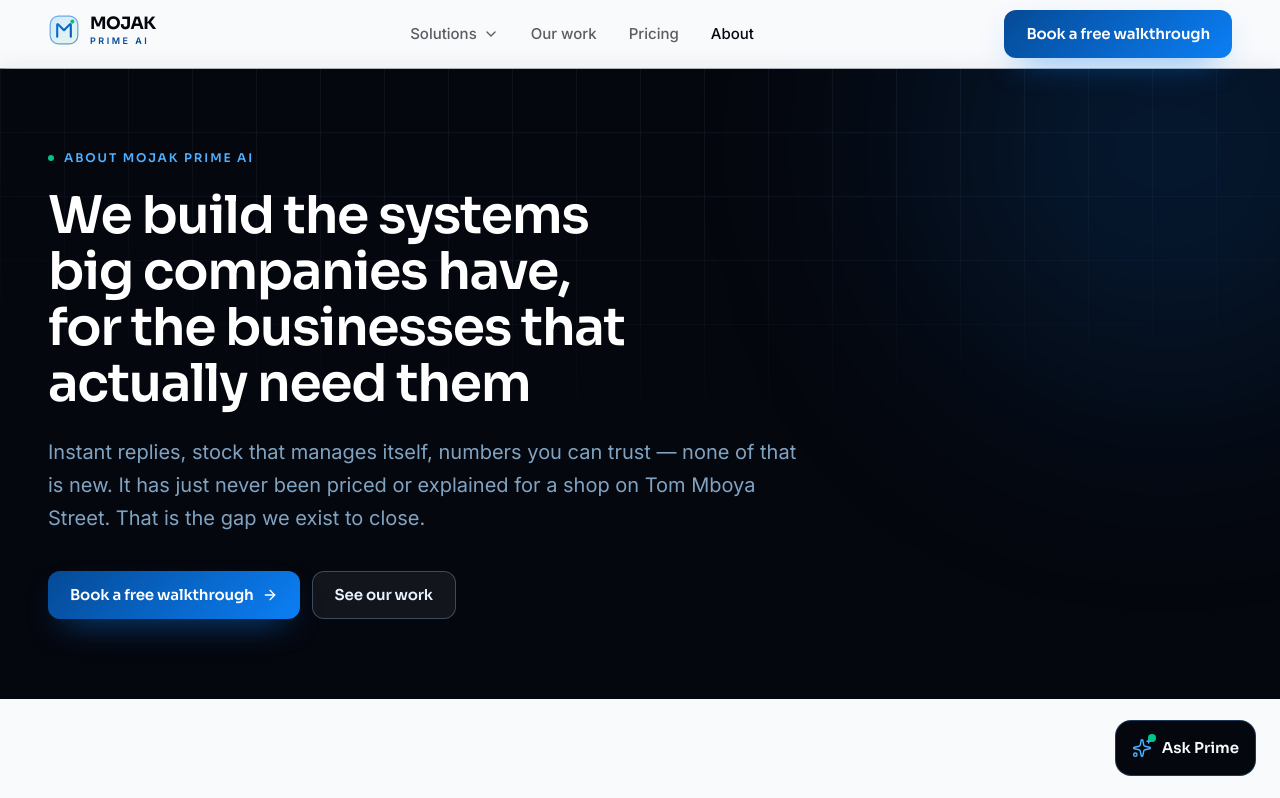
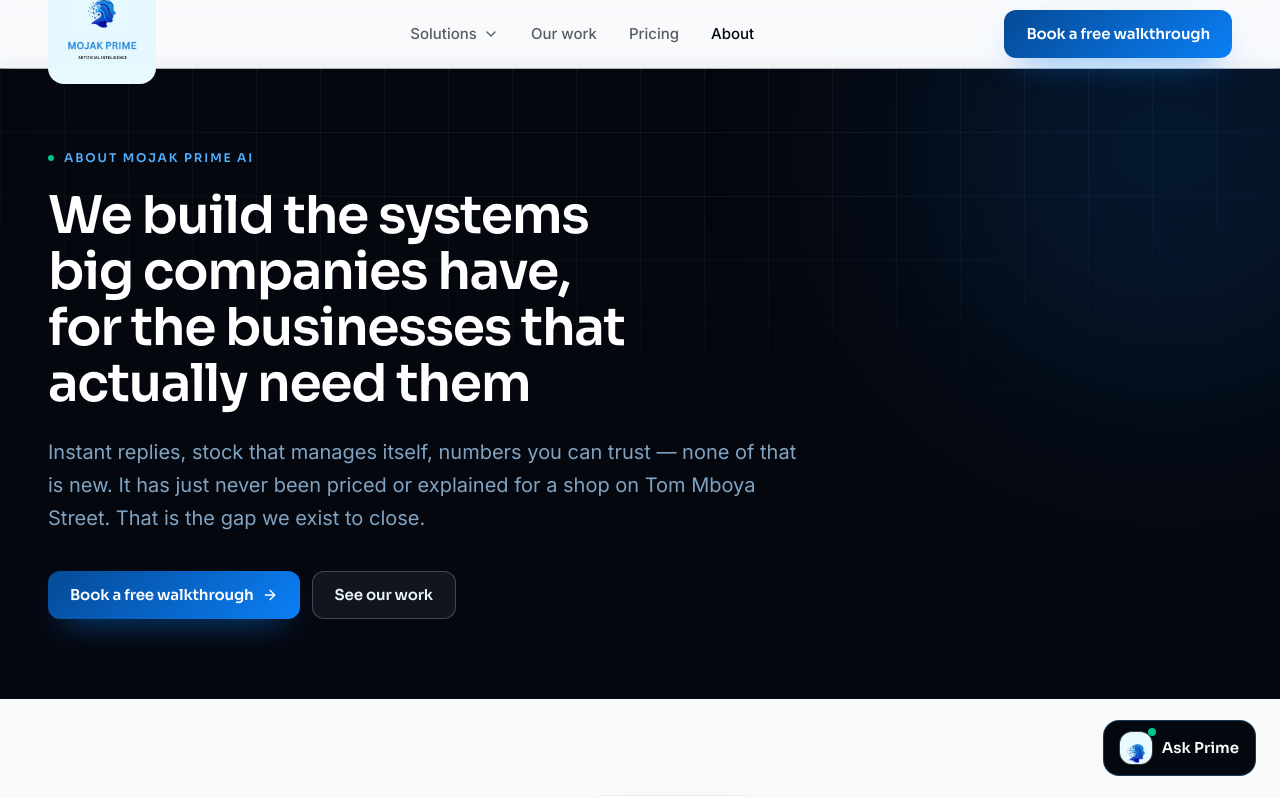
Before and after one commit to mojakprimeai-lc/MOJAKPRIMEAI, a Next.js app: page /about in a window 1280 px wide. Shown: the top 798 px of the page. Built offline with nearby package versions, Linux system fonts and the light colour scheme.

Commit message:
Add official Mojak logo, update FAQs and Examples labels

```diff
--- a/src/app/about/page.tsx
+++ b/src/app/about/page.tsx
@@ -1,4 +1,5 @@
 import type { Metadata } from "next";
+import Image from "next/image";
 import Link from "next/link";
 import { ArrowUpRight, Compass, Mail, MapPin, Sparkles } from "lucide-react";
 
@@ -37,6 +38,17 @@ export default function AboutPage() {
             <SectionHeading eyebrow="Who we are" title="A young company that would rather be judged on what it has built" />
 
             <div className="prose-clean text-lg text-ink/75">
+              {/* Official logo — anchors the brand identity for first-time visitors */}
+              <div className="mb-7 inline-block overflow-hidden rounded-2xl border border-ink/8 bg-white p-1 shadow-lift">
+                <Image
+                  src="/mojaklogo.jpg"
+                  alt="Mojak Prime AI — official logo"
+                  width={160}
+                  height={160}
+                  className="block rounded-xl"
+                  style={{ mixBlendMode: "multiply" }}
+                />
+              </div>
               <p>
                 {company.legalName} is a technology company based in {company.city}. We build three things:
                 AI-powered websites, chat assistants that answer customers on WhatsApp and social media, and
--- a/src/app/layout.tsx
+++ b/src/app/layout.tsx
@@ -63,6 +63,13 @@ export const metadata: Metadata = {
     title: `${company.legalName} — AI for Kenyan businesses`,
     description:
       "AI websites, WhatsApp assistants and smart POS. Built in Nairobi, priced for SMEs. No forced Mojak labour fees.",
+  },
+  icons: {
+    icon: [
+      { url: "/mojaklogo.jpg", type: "image/jpeg" },
+    ],
+    apple: "/mojaklogo.jpg",
+    shortcut: "/mojaklogo.jpg",
   },
   robots: {
     index: true,
--- a/src/components/assistant/assistant.tsx
+++ b/src/components/assistant/assistant.tsx
@@ -2,7 +2,7 @@
 
 import Link from "next/link";
 import { useCallback, useEffect, useRef, useState } from "react";
-import { ArrowUpRight, MessageSquareText, Send, Sparkles, X } from "lucide-react";
+import { ArrowUpRight, MessageSquareText, Send, X } from "lucide-react";
 
 import { BrandGlyph } from "@/components/brand-mark";
 import { cx } from "@/components/ui/primitives";
@@ -116,8 +116,8 @@ export function Assistant() {
           open && "pointer-events-none scale-90 opacity-0",
         )}
       >
-        <span className="relative inline-flex">
-          <Sparkles className="h-5 w-5 text-azure-2" strokeWidth={1.75} aria-hidden />
+        <span className="relative inline-flex shrink-0">
+          <BrandGlyph tone="light" className="h-8 w-8" />
           <span className="absolute -right-1 -top-1 h-2 w-2 animate-pulse-dot rounded-full bg-mint" aria-hidden />
         </span>
         <span className="font-display text-[0.9375rem] font-semibold">Ask Prime</span>
--- a/src/components/brand-mark.tsx
+++ b/src/components/brand-mark.tsx
@@ -1,49 +1,64 @@
+import Image from "next/image";
+
 import { cx } from "@/components/ui/primitives";
 
 /**
- * The Mojak mark: an "M" rising out of a chip tile, with a live signal node.
- * Drawn rather than imported so it stays crisp at every size and can be
- * recoloured for dark and light surfaces.
+ * BrandGlyph — the Mojak AI head icon, cropped from the official logo.
+ *
+ * Used at small sizes where only the mark is needed (assistant chat header,
+ * compact icon contexts). The logo's own background colour (#eaf4fc) is used
+ * as the containing chip's fill so the image always sits in its natural
+ * environment and looks crisp on both light and dark surfaces.
+ *
+ * Cropping: the original 640×640 JPG has the head mark in the upper-centre
+ * region. We display the container smaller than the image by zooming the
+ * background to ~220 % and positioning it at the top of the frame, which
+ * isolates just the AI-head graphic without any raster editing.
  */
-export function BrandGlyph({ className, tone = "dark" }: { className?: string; tone?: "dark" | "light" }) {
-  const id = tone === "light" ? "mojak-glyph-light" : "mojak-glyph-dark";
-
+export function BrandGlyph({
+  className,
+  tone = "dark",
+}: {
+  className?: string;
+  tone?: "dark" | "light";
+}) {
   return (
-    <svg viewBox="0 0 40 40" fill="none" aria-hidden className={cx("shrink-0", className)}>
-      <defs>
-        <linearGradient id={`${id}-stroke`} x1="6" y1="4" x2="34" y2="36" gradientUnits="userSpaceOnUse">
-          <stop stopColor={tone === "light" ? "#4fb0ff" : "#0b7ff5"} />
-          <stop offset="1" stopColor={tone === "light" ? "#00c48c" : "#054a96"} />
-        </linearGradient>
-        <linearGradient id={`${id}-tile`} x1="4" y1="4" x2="36" y2="36" gradientUnits="userSpaceOnUse">
-          <stop stopColor={tone === "light" ? "rgba(79,176,255,0.22)" : "rgba(11,127,245,0.14)"} />
-          <stop offset="1" stopColor={tone === "light" ? "rgba(0,196,140,0.12)" : "rgba(0,196,140,0.08)"} />
-        </linearGradient>
-      </defs>
-
-      <rect x="2" y="2" width="36" height="36" rx="11" fill={`url(#${id}-tile)`} />
-      <rect
-        x="2.75"
-        y="2.75"
-        width="34.5"
-        height="34.5"
-        rx="10.25"
-        stroke={`url(#${id}-stroke)`}
-        strokeWidth="1.5"
-        opacity="0.55"
-      />
-      <path
-        d="M11.5 28.5V13.2c0-.55.66-.83 1.05-.44L20 20.2l7.45-7.44c.39-.39 1.05-.11 1.05.44V28.5"
-        stroke={`url(#${id}-stroke)`}
-        strokeWidth="2.6"
-        strokeLinecap="round"
-        strokeLinejoin="round"
-      />
-      <circle cx="30.5" cy="9.5" r="2.6" fill={tone === "light" ? "#34e0ac" : "#00c48c"} />
-    </svg>
+    <span
+      className={cx(
+        "inline-block shrink-0 overflow-hidden rounded-xl",
+        // Ring on dark surfaces so the chip reads against the background
+        tone === "light" && "ring-1 ring-white/20",
+        className,
+      )}
+      style={{
+        backgroundImage: "url('/mojaklogo.jpg')",
+        backgroundSize: "220%",
+        backgroundPosition: "50% 8%",
+        backgroundRepeat: "no-repeat",
+        // Match the logo's own page colour so there is no visible border seam
+        backgroundColor: "#eaf4fc",
+      }}
+      role="img"
+      aria-label="Mojak Prime AI"
+    />
   );
 }
 
+/**
+ * BrandMark — the full Mojak Prime AI wordmark used in the header and footer.
+ *
+ * Light surfaces (tone="dark", i.e. the header):
+ *   The logo image is rendered with mix-blend-mode:multiply. The logo's
+ *   pale-blue background (#eaf4fc) mathematically multiplies with the site's
+ *   --color-paper (#f8fafc) and becomes nearly invisible, leaving only the
+ *   coloured head mark and bold wordmark text.
+ *
+ * Dark surfaces (tone="light", i.e. the footer):
+ *   The logo sits inside a frosted white-on-dark pill so it remains legible
+ *   against the navy/ink background without any colour inversion.
+ *
+ * The compact prop reduces the rendered size for the fixed header bar.
+ */
 export function BrandMark({
   tone = "dark",
   className,
@@ -53,27 +68,43 @@ export function BrandMark({
   className?: string;
   compact?: boolean;
 }) {
+  // The logo is square; height drives both dimensions at natural aspect ratio.
+  const imgSize = compact ? 108 : 124;
+
+  if (tone === "light") {
+    // Dark surface — wrap in a frosted white pill so the logo stands out
+    return (
+      <span className={cx("inline-flex items-center", className)}>
+        <span className="inline-flex items-center justify-center overflow-hidden rounded-2xl bg-white/10 p-1.5 ring-1 ring-white/15 backdrop-blur-sm">
+          <Image
+            src="/mojaklogo.jpg"
+            alt="Mojak Prime AI"
+            width={imgSize}
+            height={imgSize}
+            className="block rounded-xl"
+            priority
+          />
+        </span>
+      </span>
+    );
+  }
+
+  // Light surface — multiply blend removes the near-white logo background
   return (
-    <span className={cx("inline-flex items-center gap-2.5", className)}>
-      <BrandGlyph tone={tone} className={compact ? "h-8 w-8" : "h-9 w-9"} />
-      <span className="flex flex-col leading-none">
-        <span
-          className={cx(
-            "font-display font-bold tracking-tight",
-            compact ? "text-[1.0625rem]" : "text-lg",
-            tone === "light" ? "text-white" : "text-ink",
-          )}
-        >
-          MOJAK
-        </span>
-        <span
-          className={cx(
-            "mt-1 text-[0.5625rem] font-semibold tracking-[0.28em]",
-            tone === "light" ? "text-azure-2" : "text-azure-deep",
-          )}
-        >
-          PRIME AI
-        </span>
+    <span className={cx("inline-flex items-center", className)}>
+      <span
+        className="inline-block overflow-hidden rounded-2xl"
+        style={{ width: imgSize, height: imgSize }}
+      >
+        <Image
+          src="/mojaklogo.jpg"
+          alt="Mojak Prime AI"
+          width={imgSize}
+          height={imgSize}
+          className="block"
+          style={{ mixBlendMode: "multiply" }}
+          priority
+        />
       </span>
     </span>
   );
--- a/src/components/sections/faq-block.tsx
+++ b/src/components/sections/faq-block.tsx
@@ -4,7 +4,7 @@ import { Container, Section, SectionHeading } from "@/components/ui/primitives";
 
 export function FaqBlock({
   items,
-  eyebrow = "Questions we get asked",
+  eyebrow = "FAQs",
   title = "The things owners actually want to know",
   lede,
   tone = "white",
--- a/src/components/sections/proof.tsx
+++ b/src/components/sections/proof.tsx
@@ -18,7 +18,7 @@ export function Proof() {
             lede="Ask any software company to show you something working. These are live examples — a hotel upgrade with AI and messaging tools, and a solar retailer's catalogue with an advisor. Open them, message the assistants, and judge for yourself."
           />
           <Link href="/work" className="btn btn-on-dark shrink-0">
-            All examples
+            Examples
             <ArrowRight className="h-4 w-4" strokeWidth={2} aria-hidden />
           </Link>
         </div>
```
Also changed, not shown: public/mojaklogo.jpg (added).
